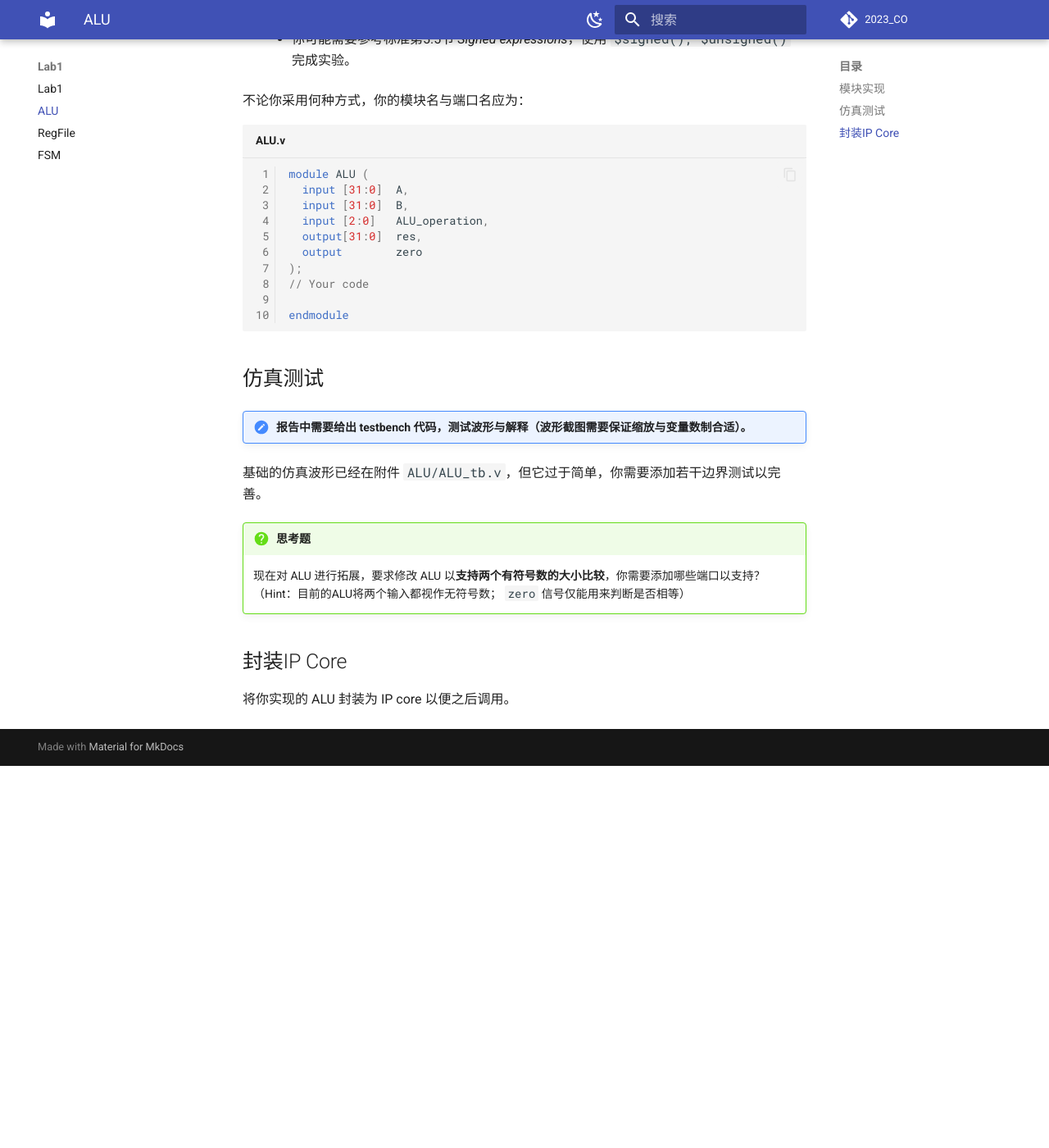
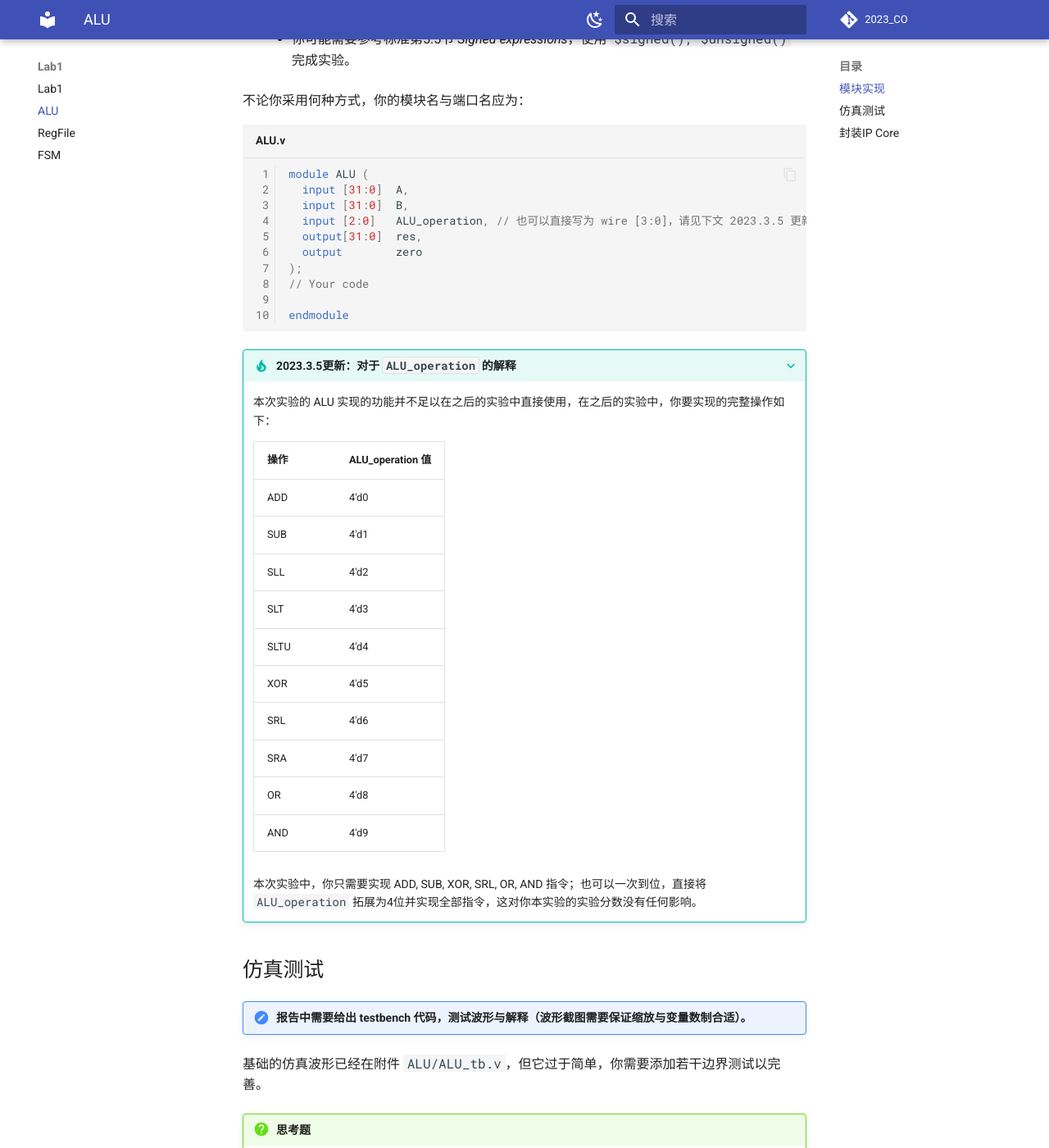
Before and after one commit to Guahao31/2023_CO, an MkDocs documentation site: the page built from docs/Lab1/ALU_RegFile/ALU.md, in a window 1280 px wide and 1400 px high, scrolled down 538 px. Shown: the whole window at 82% size. Built offline with MkDocs 1.6.1 and Material for MkDocs 9.7.7, drawn with Linux system fonts in a browser that asks for light colours; comment, search, counter and statistics services are not loaded; before the commit the page ends 1472 px from its top, so only the background shows below that.

Commit message:
update: Lab1 ALU_operation

````diff
--- a/docs/Lab1/ALU_RegFile/ALU.md
+++ b/docs/Lab1/ALU_RegFile/ALU.md
@@ -18,7 +18,7 @@ ALU (Arithmetic Logic Unit) 是负责对二进制整数进行算术运算和位
 module ALU (
   input [31:0]  A,
   input [31:0]  B,
-  input [2:0]   ALU_operation,
+  input [2:0]   ALU_operation, // 也可以直接写为 wire [3:0]，请见下文 2023.3.5 更新
   output[31:0]  res,
   output        zero
 );
@@ -26,6 +26,25 @@ module ALU (
 
 endmodule
 ```
+
+???+ tip "**2023.3.5**更新：对于 `ALU_operation` 的解释"
+    本次实验的 ALU 实现的功能并不足以在之后的实验中直接使用，在之后的实验中，你要实现的完整操作如下：
+
+    | 操作 | ALU_operation 值 |
+    | --- | :------------------------------------ |
+    | ADD | 4'd0 |
+    | SUB | 4'd1 |
+    | SLL | 4'd2 |
+    | SLT | 4'd3 |
+    | SLTU | 4'd4 |
+    | XOR | 4'd5 |
+    | SRL | 4'd6 |
+    | SRA | 4'd7 |
+    | OR | 4'd8 |
+    | AND | 4'd9 |
+
+    本次实验中，你只需要实现 ADD, SUB, XOR, SRL, OR, AND 指令；也可以一次到位，直接将 `ALU_operation` 拓展为4位并实现全部指令，这对你本实验的实验分数没有任何影响。
+
 
 ## 仿真测试
 
````
Also changed, not shown: docs/index.md (+1 -0 lines).
